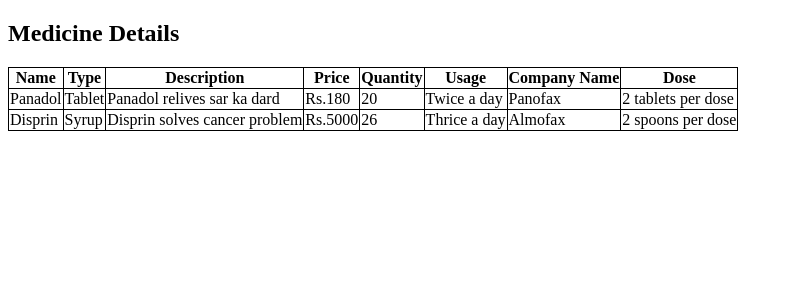
After one commit to mtalhaimran/CSCS342-WEB-Dev, a PHP site: page /admin/view_medicine.php in a window 1280 px wide. The commit adds this page. Shown: the top 300 px of the page, without its empty margins (0-793 px from the left). Run offline with PHP 8.4, Linux system fonts and the light colour scheme.

Commit message:
changes made

```diff
--- a/admin/admin_panel.php
+++ b/admin/admin_panel.php
@@ -12,8 +12,6 @@
 </head>
 
 <body>
-<h1>Welcome</h1>
-<h1>Welcome to WEbsite</h1>
 <!-- Optional JavaScript; choose one of the two! -->
 
 <!-- Option 1: Bootstrap Bundle with Popper -->
--- /dev/null
+++ b/admin/view_medicine.php
@@ -0,0 +1,69 @@
+<!doctype html>
+<html lang="en">
+<head>
+    <meta charset="UTF-8">
+    <meta name="viewport"
+          content="width=device-width, user-scalable=no, initial-scale=1.0, maximum-scale=1.0, minimum-scale=1.0">
+    <meta http-equiv="X-UA-Compatible" content="ie=edge">
+    <title>Document</title>
+
+    <style>
+        table, th, td {
+            border: 1px solid black;
+            border-collapse: collapse;
+        }
+    </style>
+</head>
+<body>
+<div class="container-lg">
+    <div class="table-responsive">
+        <div class="table-wrapper">
+            <div class="table-title">
+                <div class="row">
+                    <div class="col-sm-8"><h2>Medicine <b>Details</b></h2></div>
+
+                </div>
+            </div>
+            <table class="table table-bordered">
+                <thead>
+                <tr>
+                    <th>Name</th>
+                    <th>Type</th>
+                    <th>Description</th>
+                    <th>Price</th>
+                    <th>Quantity</th>
+                    <th>Usage</th>
+                    <th>Company Name</th>
+                    <th>Dose</th>
+
+                </tr>
+                </thead>
+                <tbody>
+                <tr>
+                    <td>Panadol</td>
+                    <td>Tablet</td>
+                    <td>Panadol relives sar ka dard</td>
+                    <td>Rs.180</td>
+                    <td>20</td>
+                    <td>Twice a day</td>
+                    <td>Panofax</td>
+                    <td>2 tablets per dose</td>
+                </tr>
+                <tr>
+                    <td>Disprin</td>
+                    <td>Syrup</td>
+                    <td>Disprin solves cancer problem</td>
+                    <td>Rs.5000</td>
+                    <td>26</td>
+                    <td>Thrice a day</td>
+                    <td>Almofax</td>
+                    <td>2 spoons per dose</td>
+                </tr>
+                </tbody>
+            </table>
+        </div>
+    </div>
+</div>
+
+</body>
+</html>
```
Also changed, not shown: admin/add_seller.php (+11 -11 lines).
